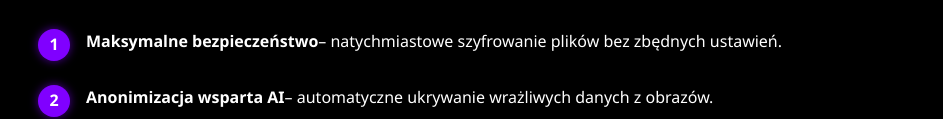
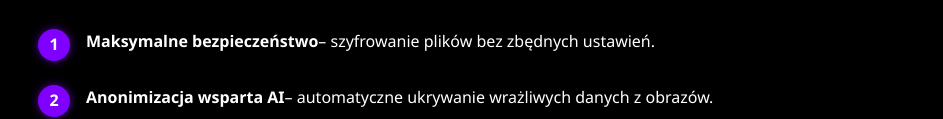
Before and after one commit to Pietr00ass/ConfideAI-streamlit, a plain HTML site: page static_site/index.html in a window 1280 px wide. Shown: the part 528-647 px from the top of the page, without its empty margins (168-1111 px from the left). Drawn offline with Linux system fonts and the light colour scheme.

Commit message:
Update index.html

```diff
--- a/static_site/index.html
+++ b/static_site/index.html
@@ -17,7 +17,7 @@
   <section class="features">
     <h2>Dlaczego ConfideAI?</h2>
     <ol>
-      <li><strong>Maksymalne bezpieczeństwo</strong> – natychmiastowe szyfrowanie plików bez zbędnych ustawień.</li>
+      <li><strong>Maksymalne bezpieczeństwo</strong> – szyfrowanie plików bez zbędnych ustawień.</li>
       <li><strong>Anonimizacja wsparta AI</strong> – automatyczne ukrywanie wrażliwych danych z obrazów.</li>
       <li><strong>Łatwa wymiana</strong> – generuj i pobieraj klucze, udostępniaj zaszyfrowane pakiety.</li>
       <li><strong>Pełny monitoring</strong> – loguj operacje i weryfikuj integralność plików.</li>
```
